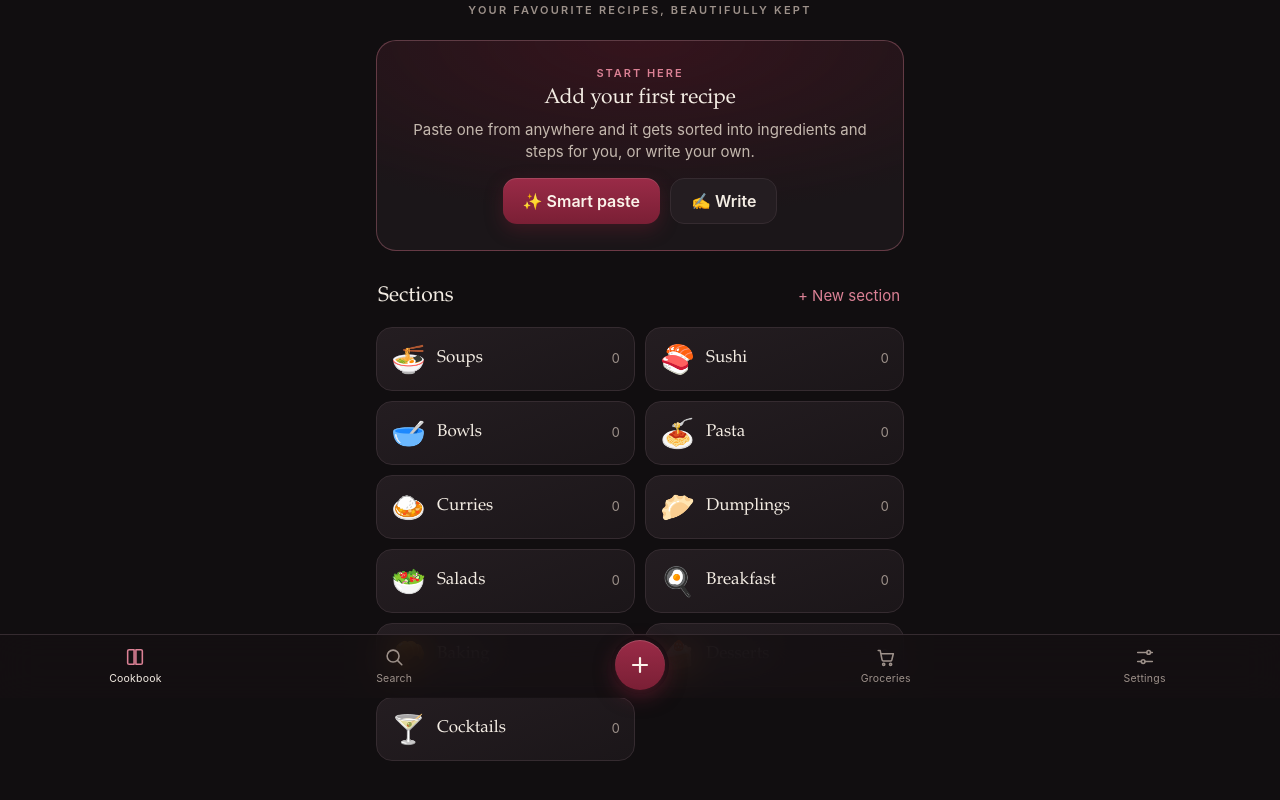
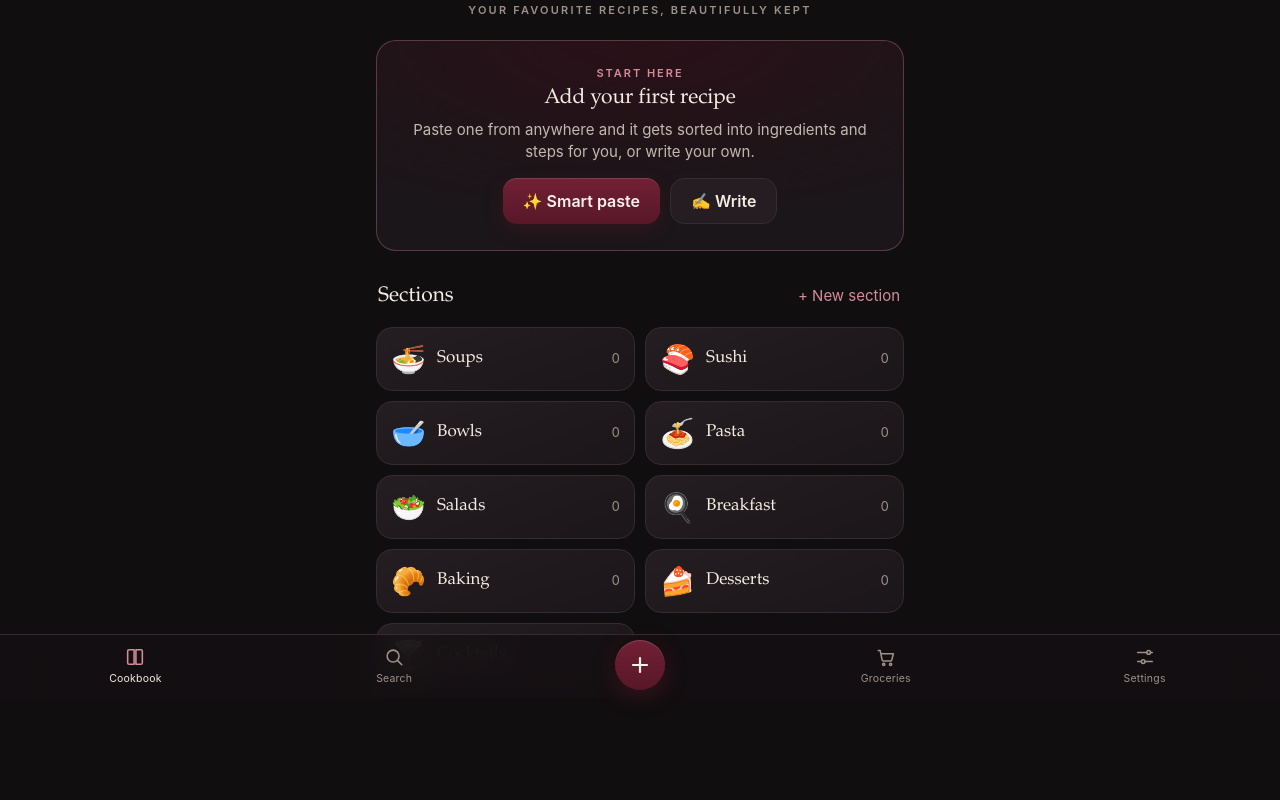
Before and after one commit to Gizem-pl/cookbook, a plain HTML site: page index.html in a window 1280 px wide. Shown: the part 102-902 px from the top of the page. Drawn offline with Linux system fonts and the light colour scheme.

Commit message:
Deeper burgundy palette, remove Curries and Dumplings default sections
Co-Authored-By: Claude Sonnet 5.5 <noreply@anthropic.com>

```diff
--- a/store.js
+++ b/store.js
@@ -15,7 +15,7 @@ const PHOTO_STORE = 'photos';
 
 export const DEFAULT_SECTIONS = [
   ['soups', '🍜', 'Soups'], ['sushi', '🍣', 'Sushi'], ['bowls', '🥣', 'Bowls'], ['pasta', '🍝', 'Pasta'],
-  ['curries', '🍛', 'Curries'], ['dumplings', '🥟', 'Dumplings'], ['salads', '🥗', 'Salads'], ['breakfast', '🍳', 'Breakfast'],
+  ['salads', '🥗', 'Salads'], ['breakfast', '🍳', 'Breakfast'],
   ['baking', '🥐', 'Baking'], ['desserts', '🍰', 'Desserts'], ['cocktails', '🍸', 'Cocktails']
 ].map(([key, emoji, name]) => ({ id: 'sec_' + key, key, emoji, name }));
 
--- a/style.css
+++ b/style.css
@@ -10,11 +10,11 @@
   --ink: #F3ECE3;
   --sub: #C4B8AE;
   --muted: #9D918A;
-  --wine: #7A1F35;
-  --wine-2: #9A2B47;
-  --rose: #DB8195;
-  --wine-soft: rgba(154, 43, 71, .20);
-  --wine-line: rgba(219, 129, 149, .35);
+  --wine: #581728;
+  --wine-2: #722036;
+  --rose: #D48C9B;
+  --wine-soft: rgba(114, 32, 54, .30);
+  --wine-line: rgba(212, 140, 155, .32);
   --gold: #D9BF8E;
   --danger: #EE9A9A;
   --radius: 16px;
@@ -37,7 +37,7 @@ body {
 }
 body::before {   /* soft burgundy glow at the top */
   content: ""; position: fixed; inset: 0 0 auto 0; height: 420px; pointer-events: none; z-index: -1;
-  background: radial-gradient(120% 70% at 50% -10%, rgba(122, 31, 53, .34), transparent 70%);
+  background: radial-gradient(120% 70% at 50% -10%, rgba(88, 23, 40, .34), transparent 70%);
 }
 body.locked { overflow: hidden; }
 [hidden] { display: none !important; }
@@ -164,7 +164,7 @@ b, strong { font-weight: 600; }
   border-radius: 14px; font-size: 16px; font-weight: 600; cursor: pointer; transition: transform .1s ease, filter .1s ease;
 }
 .btn:active { transform: scale(.98); }
-.btn.primary { background: linear-gradient(180deg, var(--wine-2), var(--wine)); color: #FBF3EA; box-shadow: 0 6px 18px rgba(122, 31, 53, .35), inset 0 1px 0 rgba(255, 255, 255, .12); }
+.btn.primary { background: linear-gradient(180deg, var(--wine-2), var(--wine)); color: #FBF3EA; box-shadow: 0 6px 18px rgba(88, 23, 40, .35), inset 0 1px 0 rgba(255, 255, 255, .12); }
 .btn.ghost { background: var(--surface); border: 1px solid var(--line); color: var(--ink); }
 .btn.danger { color: var(--danger); }
 .btn.sm { min-height: 38px; padding: 0 14px; font-size: 14px; border-radius: 11px; }
@@ -179,7 +179,7 @@ label.btn { position: relative; }
 .empty p { margin: 0 0 16px; }
 .empty-hero {
   padding: 26px 20px; border-radius: 20px; text-align: center;
-  background: radial-gradient(120% 120% at 50% 0%, rgba(122, 31, 53, .35), var(--card) 70%); border: 1px solid var(--wine-line);
+  background: radial-gradient(120% 120% at 50% 0%, rgba(88, 23, 40, .35), var(--card) 70%); border: 1px solid var(--wine-line);
 }
 .empty-hero .btn-row { justify-content: center; }
 .card { background: var(--card); border: 1px solid var(--line); border-radius: var(--radius); padding: 18px 16px; margin-top: 14px; }
@@ -324,7 +324,7 @@ p.source { color: var(--sub); }
 .add-ring {
   width: 50px; height: 50px; border-radius: 50%; display: grid; place-items: center; margin-top: -4px;
   background: linear-gradient(180deg, var(--wine-2), var(--wine)); color: #FBF3EA;
-  box-shadow: 0 6px 20px rgba(122, 31, 53, .55), inset 0 1px 0 rgba(255, 255, 255, .16), 0 0 0 4px var(--bg);
+  box-shadow: 0 6px 20px rgba(88, 23, 40, .55), inset 0 1px 0 rgba(255, 255, 255, .16), 0 0 0 4px var(--bg);
 }
 .add-ring svg { width: 24px; height: 24px; stroke-width: 2.2; }
 .badge {
@@ -436,7 +436,7 @@ body.cooking #timers { top: calc(env(safe-area-inset-top) + 70px); bottom: auto;
 .cook.open { opacity: 1; }
 .cook::before {
   content: ""; position: absolute; inset: 0; pointer-events: none;
-  background: radial-gradient(100% 60% at 50% 0%, rgba(122, 31, 53, .28), transparent 70%);
+  background: radial-gradient(100% 60% at 50% 0%, rgba(88, 23, 40, .28), transparent 70%);
 }
 .cook > * { position: relative; }
 .cook-top { display: flex; align-items: center; gap: 12px; max-width: 640px; width: 100%; margin: 0 auto; }
--- a/sw.js
+++ b/sw.js
@@ -1,6 +1,6 @@
 /* Offline shell: cache-first for app files, refreshed from the network in the background.
    Recipes live in localStorage and photos in IndexedDB, never in this cache. */
-const CACHE = 'cookbook-v1';
+const CACHE = 'cookbook-v2';
 const ASSETS = ['./', './index.html', './style.css', './app.js', './store.js', './parser.js',
   './manifest.webmanifest', './icons/icon-192.png', './icons/icon-512.png', './icons/apple-touch-icon.png'];
 
```
